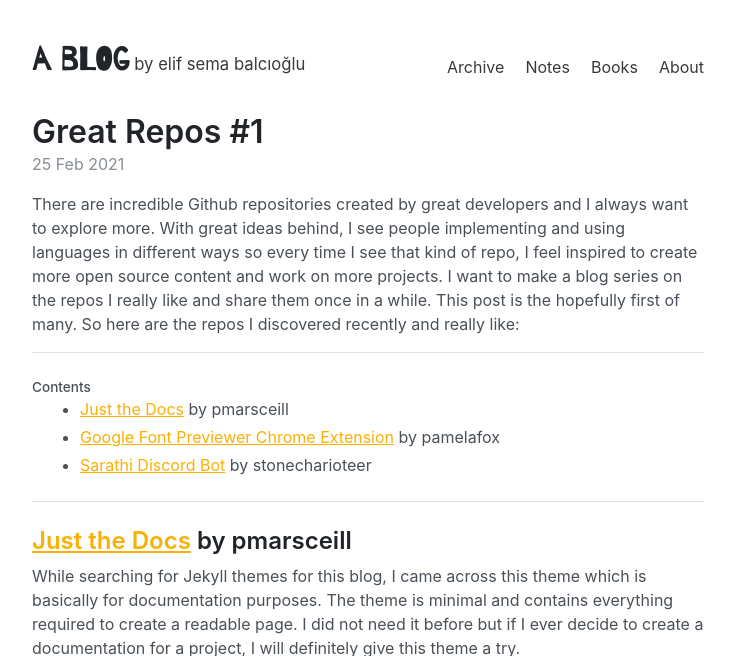
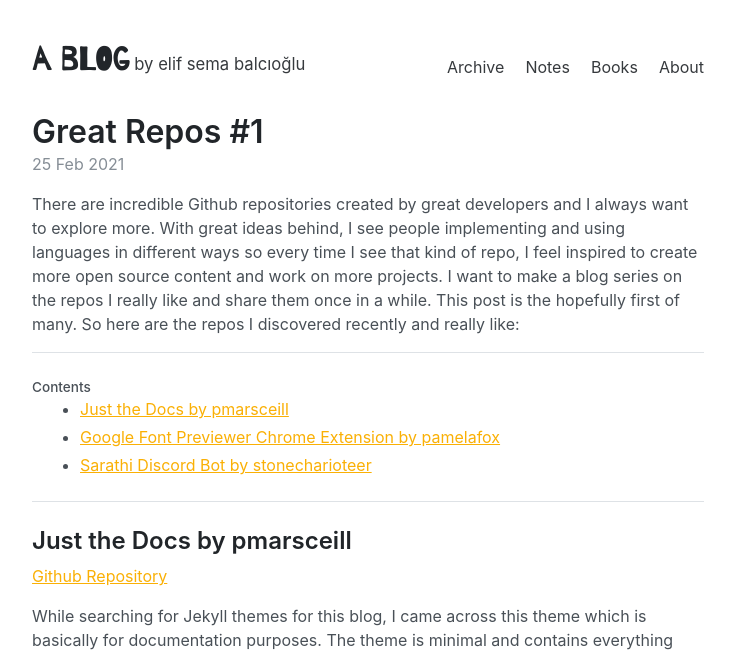
Before and after one commit to fileames/fileames.github.io, a Jekyll site: the page built from _posts/2021-02-25-great-repos.md, in a window 1280 px wide and 1400 px high, cut to the strip 0-656 px from the top of the window. Shown: the whole strip, without its empty margins (272-1007 px from the left). Built offline with Jekyll 4.4.1, drawn with Linux system fonts in a browser that asks for light colours; some of the changed text lies outside the part shown.

Commit message:
Small Changes

```diff
--- a/_posts/2021-02-25-great-repos.md
+++ b/_posts/2021-02-25-great-repos.md
@@ -10,7 +10,8 @@ I want to make a blog series on the repos I really like and share them once in a
 - toc
 {: toc }
 
-## <a href="https://github.com/pmarsceill/just-the-docs" target="_blank">Just the Docs</a> by pmarsceill
+## Just the Docs by pmarsceill
+[Github Repository](https://github.com/pmarsceill/just-the-docs){:target="_blank"}
 
 While searching for Jekyll themes for this blog, I came across this theme which is basically for documentation purposes. The theme is minimal and contains everything required to create a readable page. I did not need it before but if I ever decide to create a documentation for a project, I will definitely give this theme a try.
 
@@ -18,7 +19,8 @@ While searching for Jekyll themes for this blog, I came across this theme which
 
 -----
 
-## <a href="https://github.com/pamelafox/font-previewer-extension" target="_blank">Google Font Previewer Chrome Extension</a> by pamelafox
+## Google Font Previewer Chrome Extension by pamelafox
+[Github Repository](https://github.com/pamelafox/font-previewer-extension){:target="_blank"}
 
 This is a repo for a chrome extension. Deciding on fonts is really hard when you have a lot of options and I was looking for a solution to try them without changing the code every time, then I found the extension. You give a CSS selector and can change the font easily. I used this extension to try the fonts for this blog's header and it was a great help.
 
@@ -26,7 +28,8 @@ This is a repo for a chrome extension. Deciding on fonts is really hard when you
 
 -----
 
-## <a href="https://github.com/stonecharioteer/sarathi" target="_blank">Sarathi Discord Bot</a> by stonecharioteer
+## Sarathi Discord Bot by stonecharioteer
+[Github Repository](https://github.com/stonecharioteer/sarathi){:target="_blank"}
 
 stonecharioteer's <a href="https://stonecharioteer.com/til.html" target="_blank">"Today I Learned"</a> blog post was my main inspiration to create this blog and I wanted to include the Discord bot behind it. He created a bot to save the resources he discovered that day automatically to the blog post. I always loved the simple automation created to solve everyday problems and this is a great example. Thanks to this repo, one of my next projects will be to create a personal bot.
 
```
Also changed, not shown: notes/Distributed Systems - 6.824/_posts/2021-03-04-lecture2.md (+1 -1 lines).
